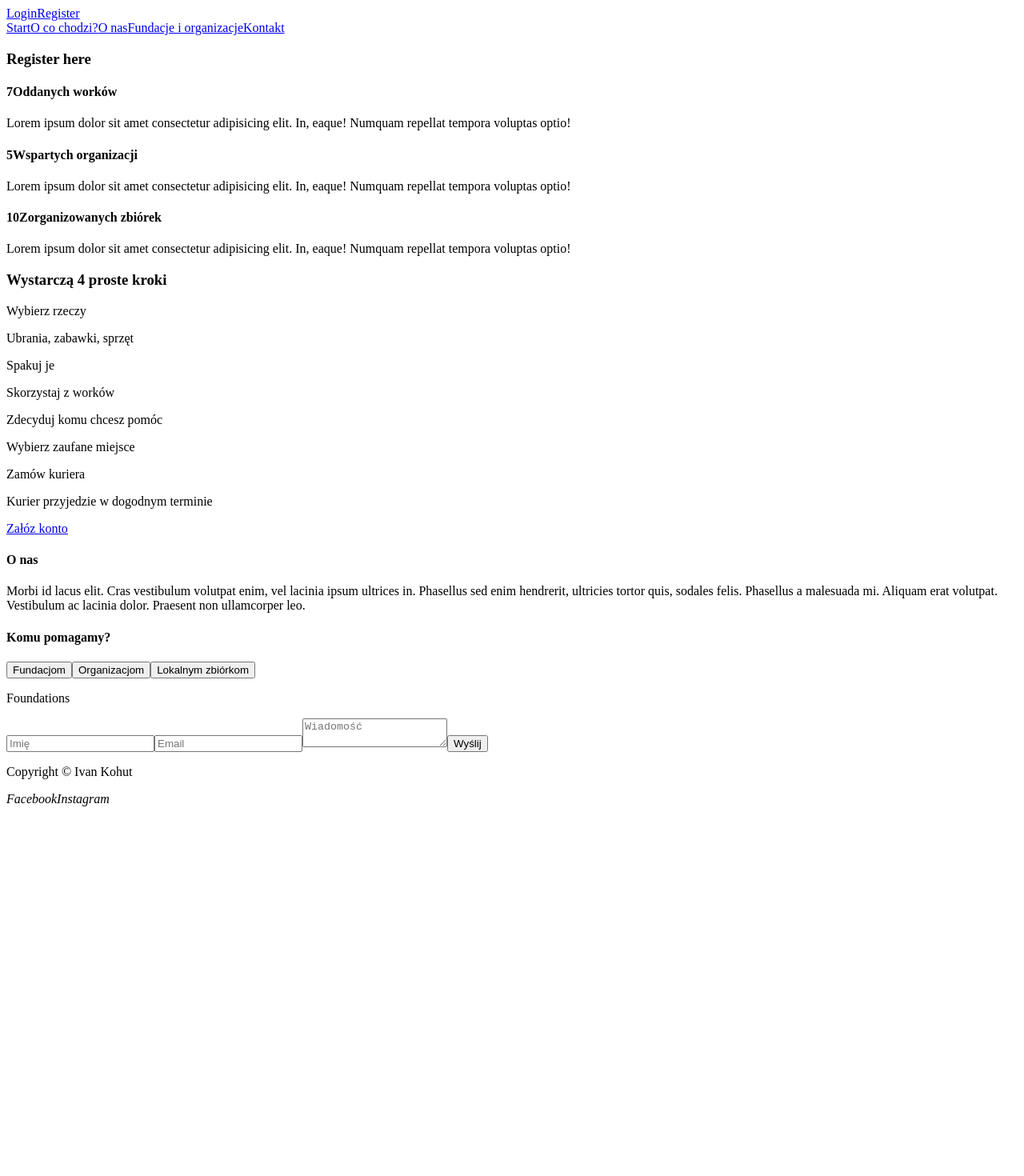
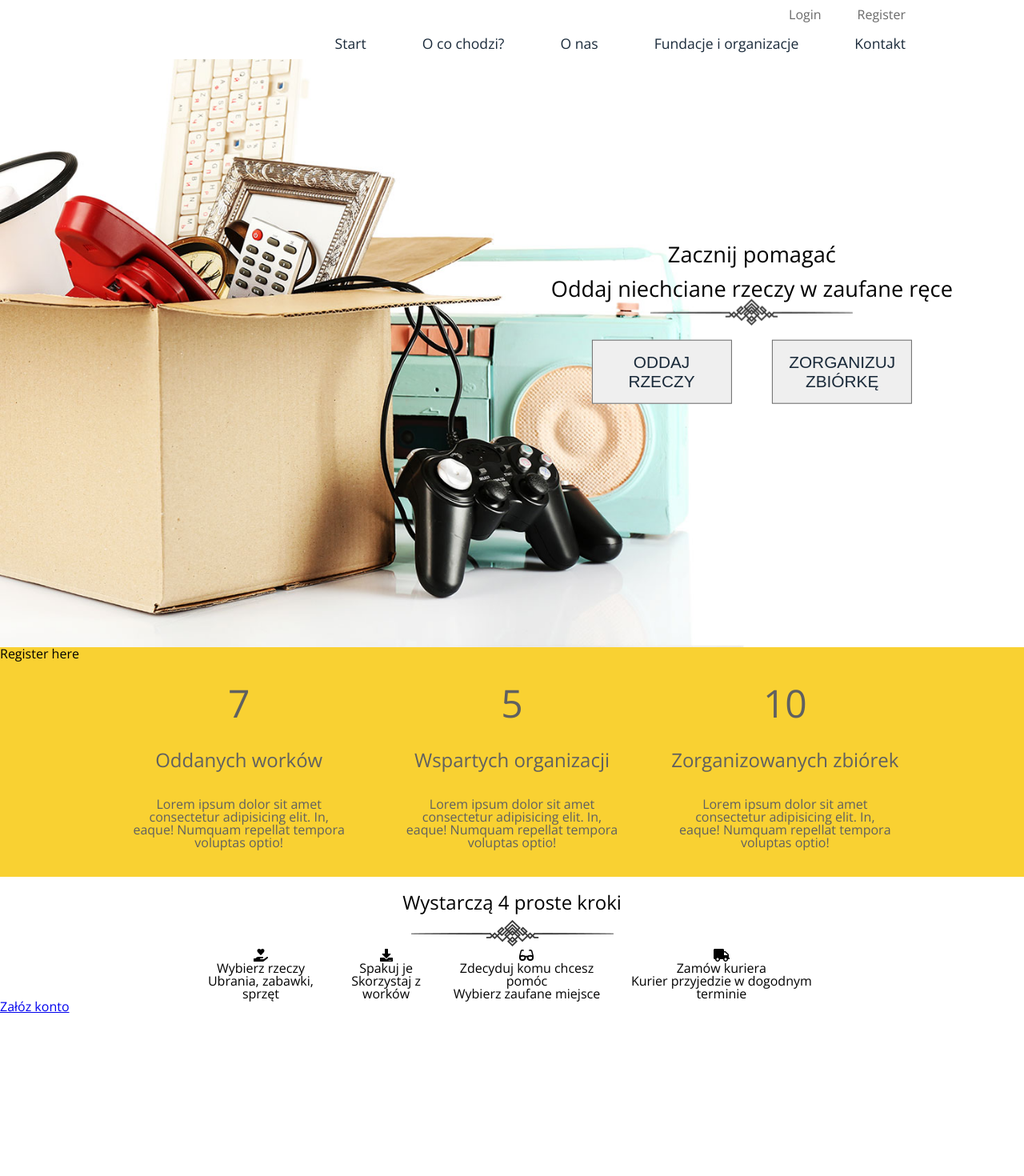
Before and after one commit to vanyaxk/react-oddaj-rzeczy, a React app: page /#/register in a window 1280 px wide. Shown: the top 1470 px of the page at 80% size. Before the commit the page ends 1016 px from the top, so only its background shows below. Built offline with nearby package versions, Linux system fonts and the light colour scheme.

Commit message:
added styled-components and some styles

```diff
--- a/index.html
+++ b/index.html
@@ -4,6 +4,7 @@
     <meta charset="UTF-8">
     <meta name="viewport" content="width=device-width, initial-scale=1.0">
     <meta http-equiv="X-UA-Compatible" content="ie=edge">
+    <link href="https://fonts.googleapis.com/css?family=Open+Sans:300,400,700&display=swap" rel="stylesheet">
     <title>OddajRzeczy - platforma do oddania niepotrzebnych rzeczy</title>
 </head>
 <body>
--- a/js/App.js
+++ b/js/App.js
@@ -1,12 +1,11 @@
 import React from 'react';
 import ReactDOM  from 'react-dom';
-// import '../styles/style.css'
-import { HashRouter, Route} from 'react-router-dom';
-import LoginPanel from './components/LoginPanel';
-import RouteLogin from './RouteLogin';
-import Navigation from './components/Navigation';
+import {HashRouter, Route} from 'react-router-dom';
 import Main from './components/Main';
 import About from './components/About';
+//styled-components
+import reset from 'styled-reset';
+import {createGlobalStyle} from 'styled-components';
 
 import Foundations from './components/Foundations';
 
@@ -14,13 +13,22 @@ import Foundations from './components/Foundations';
 import { Header } from './components/header';
 import { Footer } from './components/footer';
 
+const GlobalReset = createGlobalStyle`
+    ${reset}
+
+    body {
+        font-family: 'Open Sans', sans-serif;
+        font-size: 16px;
+        font-weight: 300;
+    }
+`;
+
 const App = () => {
     return (
             <HashRouter>
                 <>
-                <LoginPanel />
-                <Navigation />
-                <RouteLogin />
+                <GlobalReset />
+                <Header />
                 <Main />
                 <About />
 
--- a/js/RouteLogin.js
+++ b/js/RouteLogin.js
@@ -6,7 +6,6 @@ import Login from './components/Login';
 
 const RouteLogin = () => (
     <Switch>
-        <Route exact path='/' component={Main} />
         <Route path='/login' component={Login} />
         <Route path='/register' component={Register} />
     </Switch>
--- a/js/components/About.js
+++ b/js/components/About/About.js
@@ -1,7 +1,8 @@
 import React from 'react';
+import styled from 'styled-components';
 
 const About = () => (
-    <section className='about'>
+    <section className='about container'>
         <div className='about-text'>
             <h4>O nas</h4>
             <p>Morbi id lacus elit.
--- /dev/null
+++ b/js/components/About/index.js
@@ -0,0 +1,5 @@
+import About from './About';
+
+export default About;
+
+//barrel
--- a/js/components/Footer.js
+++ b/js/components/Footer.js
@@ -4,12 +4,14 @@ import Contact from './Contact';
 const Footer = () => {
     return (
         <footer>
+            <div className='container'>
         <Contact />
         <p>Copyright &copy; Ivan Kohut</p>
         <section className='footer-social'>
             <i>Facebook</i>
             <i>Instagram</i>
         </section>
+            </div>
         </footer>
     )
 }
--- a/js/components/Foundations.js
+++ b/js/components/Foundations.js
@@ -1,20 +1,55 @@
 import React, { Component } from 'react';
+import styled, { css } from 'styled-components';
+
+const ReversedButton = props => <button {...props} children={props.children.split('').reverse()} />
+        const Container = styled.section`
+            max-width: 1024px;
+            margin: 0 auto;
+            display: flex;
+            flex-direction: column;
+        `;
+        const Button = styled.button`
+            background: white;
+            outline: none;
+            appearance: none;
+            border: none;
+            width: 150px;
+            padding: 10px;
+            margin: 0 10px;
+            font-size: 1em;
+
+            ${props => props.active && css`
+            border: 1px solid black;
+            border-radius: 3px;
+            `}
+        `;
+
+        const Buttons = styled.div`
+        width: 100%;
+        display: flex;
+        flex-direction: row;
+        justify-content: space-around;
+        align-items: center
+        `;
 
 
 class Foundations extends Component {
     state = {
-        text: 'Foundations'
+        text: 'Foundations',
+        as: 'ReversedButton'
     }
 
     handleClickFunds = () => {
         this.setState({
-            text: 'Foundations'
+            text: 'Foundations',
+            as: 'ReversedButton'
         })
     }
 
     handleClickOrgs = () => {
         this.setState({
-            text: 'Orgs'
+            text: 'Orgs',
+            as: 'ReversedButton'
         });
     }
 
@@ -27,11 +62,17 @@ class Foundations extends Component {
     render() {
         return (
             <section className='foundations'>
-                <h4>Komu pomagamy?</h4>
-                <button className='active foundations-button' onClick={this.handleClickFunds}>Fundacjom</button>
-                <button className='foundations-button' onClick={this.handleClickOrgs}>Organizacjom</button>
-                <button className='foundations-button' onClick={this.handleClickLocals}>Lokalnym zbiórkom</button>
-                <p>{this.state.text}</p>
+                 <Container>
+                    <h4>Komu pomagamy?</h4>
+                    <Buttons>
+                        <Button onClick={this.handleClickFunds}>Fundacjom</Button>
+                        <Button onClick={this.handleClickOrgs}>Organizacjom</Button>
+                        <Button active onClick={this.handleClickLocals}>Lokalnym zbiórkom</Button>
+                        <Button as={ReversedButton}>Hello</Button>
+                    </Buttons>
+                    <p>{this.state.text}</p>
+
+                </Container>
             </section>
         )
     }
--- a/js/components/Header.js
+++ b/js/components/Header.js
@@ -1,8 +1,20 @@
 import React from 'react';
+import LoginPanel from './LoginPanel';
+import Navigation from './Navigation';
+import RouteLogin from './../RouteLogin';
+import styled from 'styled-components';
 
+const PageHeader = styled.div`
+    width: 100%;
+    height: 100vh;
+`;
 const Header = () => {
     return (
-        <h3>Header</h3>
+        <PageHeader>
+            <LoginPanel />
+            <Navigation />
+            <RouteLogin />
+        </PageHeader>
     );
 }
 
--- a/js/components/LoginPanel.js
+++ b/js/components/LoginPanel.js
@@ -1,5 +1,20 @@
 import React, {Component } from 'react';
 import {NavLink} from 'react-router-dom';
+import styled from 'styled-components';
+
+const LoginSection = styled.section`
+    max-width: 1024px;
+    margin: 0 auto;
+    display: flex;
+    justify-content: flex-end;
+`;
+
+const LoginLink = styled(NavLink)`
+    margin-left: 5px;
+    padding: 10px 20px;
+    text-decoration: none;
+    color: #696969;
+`;
 
 
 class LoginPanel extends Component {
@@ -9,15 +24,15 @@ class LoginPanel extends Component {
     ]
     render() {
         let jsxLogin = this.loginItems.map(element => {
-            return <NavLink key={element.name}
+            return <LoginLink key={element.name}
                             exact to={element.link}>
                     {element.name}
-                    </NavLink>
+                    </LoginLink>
         });
         return (
-           <section className='login-panel'>
+           <LoginSection>
                 {jsxLogin}
-           </section>
+           </LoginSection>
         )
     }
 }
--- a/js/components/Main.js
+++ b/js/components/Main.js
@@ -1,5 +1,76 @@
 import React from 'react';
 import {Link} from 'react-router-dom';
+import styled from 'styled-components';
+import { FontAwesomeIcon } from '@fortawesome/react-fontawesome'
+import {faHandHoldingHeart, faDownload, faGlasses, faTruck} from '@fortawesome/free-solid-svg-icons';
+
+const MainSection = styled.section`
+    height: 100vh;
+`;
+
+const Container = styled.div`
+    max-width: 1024px;
+    margin: 0 auto;
+    display: flex;
+`;
+
+const MainStats = styled.section`
+    background-color: #f9D132;
+`;
+
+const MainStat = styled.article`
+    flex-grow: 1;
+    margin-top: 20px;
+    padding: 20px;
+    text-align: center;
+    color: #606060;
+`;
+
+const Stat = styled.h4`
+    font-weight: 300;
+    font-size: 3em;
+    padding: 15px;
+`;
+
+const StatHeader = styled.h5`
+    font-size: 1.5em;
+    margin: 20px 0;
+`;
+
+const StatDesc = styled.p`
+    font-size: 1em;
+    padding: 15px;
+`;
+
+
+const MainGuides = styled.section`
+    max-width: 800px;
+    margin: 0 auto;
+`;
+
+const GuidesContainer = styled.div`
+    display: flex;
+    justify-content: space-evenly;
+`;
+
+const GuidesHeader = styled.h4`
+    margin-top: 20px;
+    font-size: 1.5em;
+    text-align: center;
+
+    &:after {
+        content: url('./../../images/decoration.png');
+        display: block;
+        margin-top: 10px;
+        width: 100%;
+    }
+`;
+
+const MainGuide = styled.article`
+    text-align: center;
+`;
+
+
 
 const Main = () => {
     let stats = {
@@ -9,52 +80,60 @@ const Main = () => {
     }
 
     return (
-        <section className='main'>
-            <section className='main-stats'>
-                <article className='main-stat'>
-                    <h4><span>{stats.bags}</span>Oddanych worków</h4>
-                    <p>Lorem ipsum dolor sit amet consectetur adipisicing elit.
+        <MainSection>
+
+            <MainStats>
+            <Container>
+                <MainStat>
+                    <Stat>{stats.bags}</Stat>
+                    <StatHeader>Oddanych worków</StatHeader>
+                    <StatDesc>Lorem ipsum dolor sit amet consectetur adipisicing elit.
                         In, eaque!
-                        Numquam repellat tempora voluptas optio!</p>
-                </article>
-                <article className='main-stat'>
-                    <h4><span>{stats.orgs}</span>Wspartych organizacji</h4>
-                <p>Lorem ipsum dolor sit amet consectetur adipisicing elit. In, eaque!
-                    Numquam repellat tempora voluptas optio!</p>
-                </article>
-                <article className='main-stat'>
-                    <h4><span>{stats.cols}</span>Zorganizowanych zbiórek</h4>
-                    <p>Lorem ipsum dolor sit amet consectetur adipisicing elit. In, eaque!
-                        Numquam repellat tempora voluptas optio!</p>
-                </article>
-            </section>
+                        Numquam repellat tempora voluptas optio!</StatDesc>
+                </MainStat>
+                <MainStat>
+                    <Stat>{stats.orgs}</Stat>
+                    <StatHeader>Wspartych organizacji</StatHeader>
+                <StatDesc>Lorem ipsum dolor sit amet consectetur adipisicing elit. In, eaque!
+                    Numquam repellat tempora voluptas optio!</StatDesc>
+                </MainStat>
+                <MainStat>
+                    <Stat>{stats.cols}</Stat>
+                    <StatHeader>Zorganizowanych zbiórek</StatHeader>
+                    <StatDesc>Lorem ipsum dolor sit amet consectetur adipisicing elit. In, eaque!
+                        Numquam repellat tempora voluptas optio!</StatDesc>
+                </MainStat>
+                </Container>
+            </MainStats>
 
-            <section className='main-guides'>
-                <h3>Wystarczą 4 proste kroki</h3>
-                <article className='main-guide'>
-                    <i></i>
+            <MainGuides>
+                <GuidesHeader>Wystarczą 4 proste kroki</GuidesHeader>
+                <GuidesContainer>
+                <MainGuide>
+                    <FontAwesomeIcon icon={faHandHoldingHeart}/>
                     <p>Wybierz rzeczy</p>
                     <p className='smaller'>Ubrania, zabawki, sprzęt</p>
-                </article>
-                <article className='main-guide'>
-                    <i></i>
+                </MainGuide>
+                <MainGuide>
+                    <FontAwesomeIcon icon={faDownload}/>
                     <p>Spakuj je</p>
                     <p className='smaller'>Skorzystaj z worków</p>
-                </article>
-                <article className='main-guide'>
-                    <i></i>
+                </MainGuide>
+                <MainGuide>
+                    <FontAwesomeIcon icon={faGlasses}/>
                     <p>Zdecyduj komu chcesz pomóc</p>
                     <p className='smaller'>Wybierz zaufane miejsce</p>
-                </article>
-                <article className='main-guide'>
-                    <i></i>
+                </MainGuide>
+                <MainGuide>
+                    <FontAwesomeIcon icon={faTruck}/>
                     <p>Zamów kuriera</p>
                     <p className='smaller'>Kurier przyjedzie w dogodnym terminie</p>
-                </article>
-            </section>
+                </MainGuide>
+                </GuidesContainer>
+            </MainGuides>
 
             <Link to='/register'>Załóz konto</Link>
-        </section>
+        </MainSection>
     )
 }
 
--- a/js/components/Navigation.js
+++ b/js/components/Navigation.js
@@ -1,11 +1,93 @@
 import React, { Component } from 'react';
 import {Link} from 'react-router-dom';
+import styled, {css} from 'styled-components';
+
+const Nav = styled.nav`
+    width: 100%;
+`;
+
+const Container = styled.div`
+    max-width: 1024px;
+    margin: 0 auto;
+    display: flex;
+    justify-content: flex-end;
+`;
+
+const NavigLink = styled(Link)`
+    margin-left: 30px;
+    padding: 10px 20px;
+    font-size: 1.1em;
+    color: #1a2a3a;
+    text-decoration: none;
+    &:hover {
+        border: '1px solid #696969'
+    }
+`;
+
+
+
+const CallToAction = styled.div`
+    display: flex;
+    height: calc(100vh - 65px);
+    background: url('./../../images/header_start_img.jpg') no-repeat bottom center / cover;
+    position: relative;
+`;
+
+const CTAImageContainer = styled.div`
+    width: 60%;
+`;
+
+const CTAImage = styled.img`
+    max-width: 100%;
+`;
+
+
+const CTAMessage = styled.div`
+    width: 40%:
+    display: flex;
+    flex-flow: column wrap;
+    justify-content: center;
+    align-items: space-around;
+    text-align: center;
+    position: absolute;
+    right: 5%;
+    top: 45%;
+    transform: translate(-5%, -50%);
+`;
+
+const CTAHeader = styled.h3`
+    font-size: 1.7em;
+    margin-bottom: 15px;
+    &:last-of-type {
+        &:after {
+            content: url('../../images/decoration.png');
+            display: block;
+            width: 100%;
+        }
+    }
+`;
+
+const CTAButtonContainer = styled.div`
+    display: flex;
+    justify-content: space-evenly;
+`;
+
+const CTAButton = styled.button`
+    outline: none;
+    appearance: none;
+    border: 1px solid #696969;
+    padding: 15px;
+    font-size: 1.3em;
+    color: #1a2a3a;
+    width: 175px;
+    text-transform: uppercase;
+`;
 //react scroll
 
 class Navigation extends Component {
     navItems = [
-        {name: 'Start', link: '/'},
-        {name: 'O co chodzi?', link: '.main'},
+        {name: 'Start', link: '/', },
+        {name: 'O co chodzi?', link: '.main',},
         {name: 'O nas', link: '.about'},
         {name: 'Fundacje i organizacje', link: '.foundations'},
         {name: 'Kontakt', link: '.contact'}
@@ -13,16 +95,30 @@ class Navigation extends Component {
 
     render() {
         const jsxNav = this.navItems.map(element => {
-            return <Link key={element.name}
+            return <NavigLink
+                    key={element.name}
                     to={element.link}>
                         {element.name}
-                    </Link>
+                    </NavigLink>
         });
 
         return (
-            <nav>
+            <Nav>
+            <Container>
                 {jsxNav}
-            </nav>
+            </Container>
+            <CallToAction>
+                <CTAMessage>
+                    <CTAHeader>Zacznij pomagać</CTAHeader>
+                    <CTAHeader>Oddaj niechciane rzeczy w zaufane ręce</CTAHeader>
+                    <CTAButtonContainer>
+                    <CTAButton>Oddaj rzeczy</CTAButton>
+                    <CTAButton>Zorganizuj zbiórkę</CTAButton>
+                    </CTAButtonContainer>
+                </CTAMessage>
+            </CallToAction>
+            </Nav>
+
         )
     }
 }
--- a/package.json
+++ b/package.json
@@ -42,6 +42,8 @@
     "react": "^16.8.4",
     "react-dom": "^16.8.4",
     "react-router-dom": "^4.3.1",
-    "react-scroll": "^1.7.11"
+    "react-scroll": "^1.7.11",
+    "styled-components": "^4.2.1",
+    "styled-reset": "^2.0.14"
   }
 }
```
Also changed, not shown: 3 other files (tests, documents, lock files or other folders).
